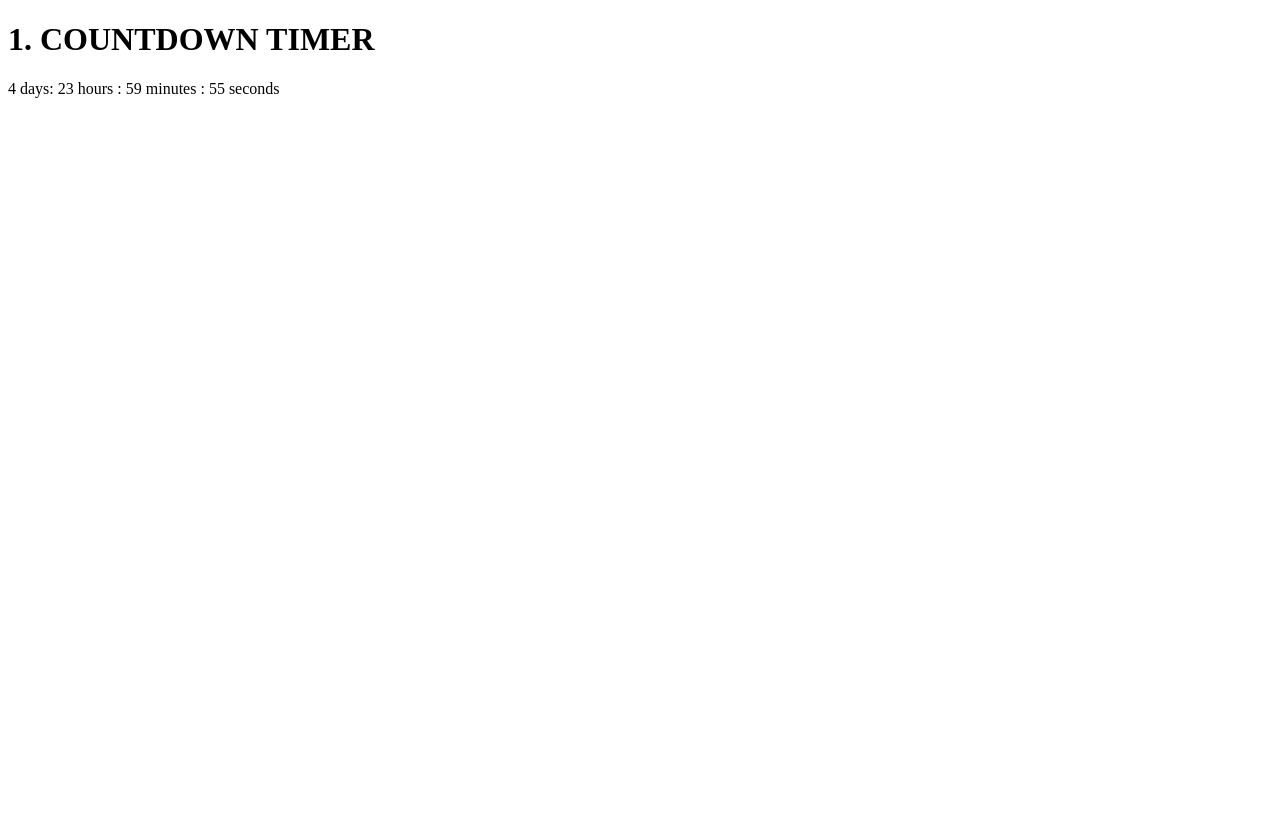
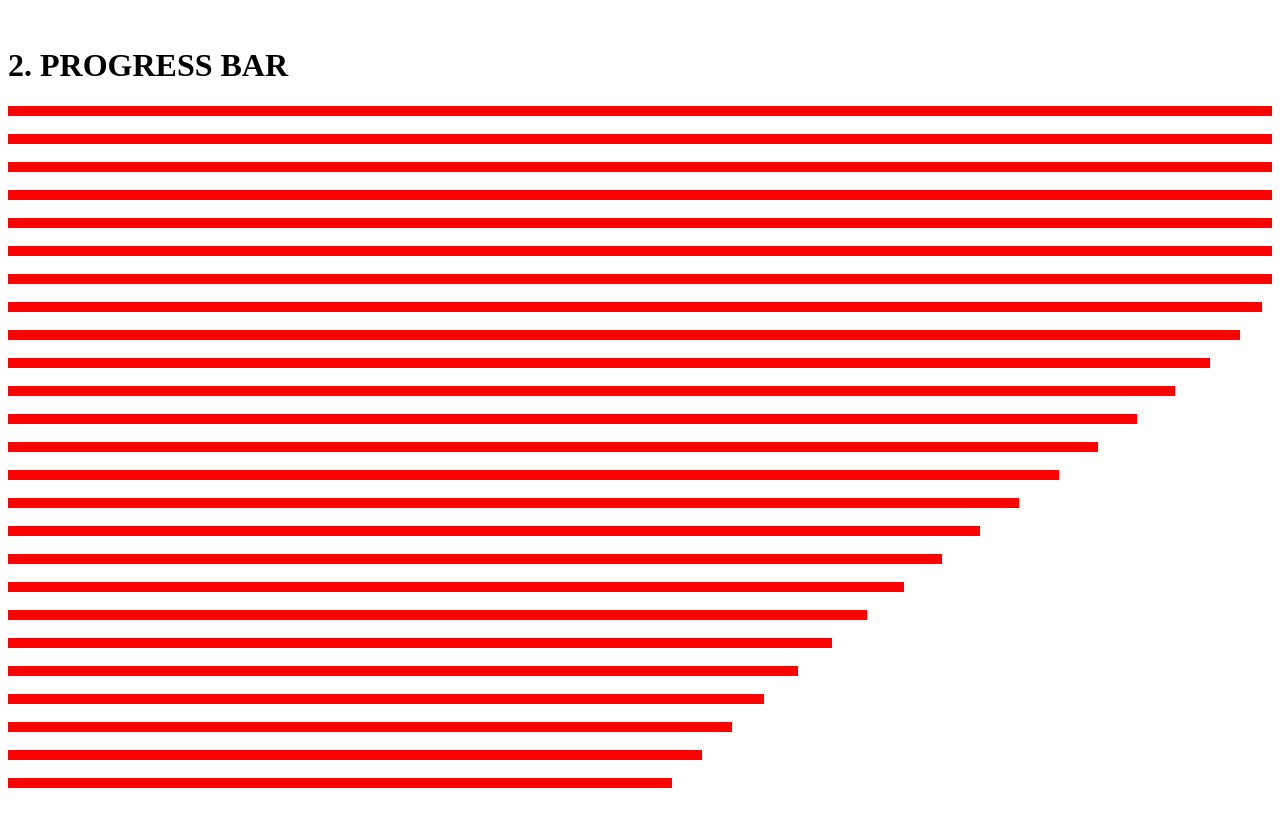
Before and after one commit to ranand16/machine_coding_practice, a React app: page / in a window 1280 px wide. Built offline with nearby package versions, Linux system fonts and the light colour scheme.

Commit message:
added progress bar

```diff
--- a/src/App.jsx
+++ b/src/App.jsx
@@ -1,10 +1,13 @@
 import React from "react";
-import CounterdownTimerWrapper from "./Components/ContdownTimer";
+import CounterdownTimerWrapper from "./Components/1ContdownTimer";
+import ProgressBarNaviWrapper from "./Components/2ProgressBarNavi";
 
 const App = () => {
     return (
         <main>
-            <CounterdownTimerWrapper />
+            {/* <CounterdownTimerWrapper /> */}
+            <br />
+            <ProgressBarNaviWrapper />
         </main>
     );
 };
--- /dev/null
+++ b/src/Components/2ProgressBarNavi/ProgressBar.jsx
@@ -0,0 +1,38 @@
+import React, { useEffect, useState } from "react";
+
+const styles = {
+    progressBar: {
+        height: "10px",
+        background: "red",
+        width: "0%",
+    },
+
+    progressBar100: {
+        height: "10px",
+        background: "red",
+        width: "100%",
+    },
+};
+
+export const ProgressBar = ({ simulatedTaskTime = 15000 }) => {
+    const simulatedTaskTimerStyle = {
+        transition: `width ${simulatedTaskTime}ms`,
+    };
+    const [taskComplete, setTaskComplete] = useState(false);
+    useEffect(() => {
+        setTimeout(() => {
+            setTaskComplete(true);
+        }, 50);
+    });
+    return (
+        <div
+            style={
+                taskComplete
+                    ? { ...styles.progressBar100, ...simulatedTaskTimerStyle }
+                    : { ...styles.progressBar, ...simulatedTaskTimerStyle }
+            }
+        ></div>
+    );
+};
+
+export default ProgressBar;
--- /dev/null
+++ b/src/Components/2ProgressBarNavi/index.jsx
@@ -0,0 +1,62 @@
+import React from "react";
+import ProgressBar from "./ProgressBar";
+
+const ProgressBarNaviWrapper = () => {
+    return (
+        <div style={{ width: "100%" }}>
+            <h1>2. PROGRESS BAR</h1>
+            <ProgressBar simulatedTaskTime={2000} />
+            <br />
+            <ProgressBar simulatedTaskTime={3000} />
+            <br />
+            <ProgressBar simulatedTaskTime={4000} />
+            <br />
+            <ProgressBar simulatedTaskTime={5000} />
+            <br />
+            <ProgressBar simulatedTaskTime={6000} />
+            <br />
+            <ProgressBar simulatedTaskTime={7000} />
+            <br />
+            <ProgressBar simulatedTaskTime={8000} />
+            <br />
+            <ProgressBar simulatedTaskTime={9000} />
+            <br />
+            <ProgressBar simulatedTaskTime={10000} />
+            <br />
+            <ProgressBar simulatedTaskTime={11000} />
+            <br />
+            <ProgressBar simulatedTaskTime={12000} />
+            <br />
+            <ProgressBar simulatedTaskTime={13000} />
+            <br />
+            <ProgressBar simulatedTaskTime={14000} />
+            <br />
+            <ProgressBar simulatedTaskTime={15000} />
+            <br />
+            <ProgressBar simulatedTaskTime={16000} />
+            <br />
+            <ProgressBar simulatedTaskTime={17000} />
+            <br />
+            <ProgressBar simulatedTaskTime={18000} />
+            <br />
+            <ProgressBar simulatedTaskTime={19000} />
+            <br />
+            <ProgressBar simulatedTaskTime={20000} />
+            <br />
+            <ProgressBar simulatedTaskTime={21000} />
+            <br />
+            <ProgressBar simulatedTaskTime={22000} />
+            <br />
+            <ProgressBar simulatedTaskTime={23000} />
+            <br />
+            <ProgressBar simulatedTaskTime={24000} />
+            <br />
+            <ProgressBar simulatedTaskTime={25000} />
+            <br />
+            <ProgressBar simulatedTaskTime={26000} />
+            <br />
+        </div>
+    );
+};
+
+export default ProgressBarNaviWrapper;
```
Also changed, not shown: src/Components/1ContdownTimer/Countdown.jsx (renamed from src/Components/ContdownTimer/Countdown.jsx), src/Components/1ContdownTimer/index.jsx (renamed from src/Components/ContdownTimer/index.jsx).
